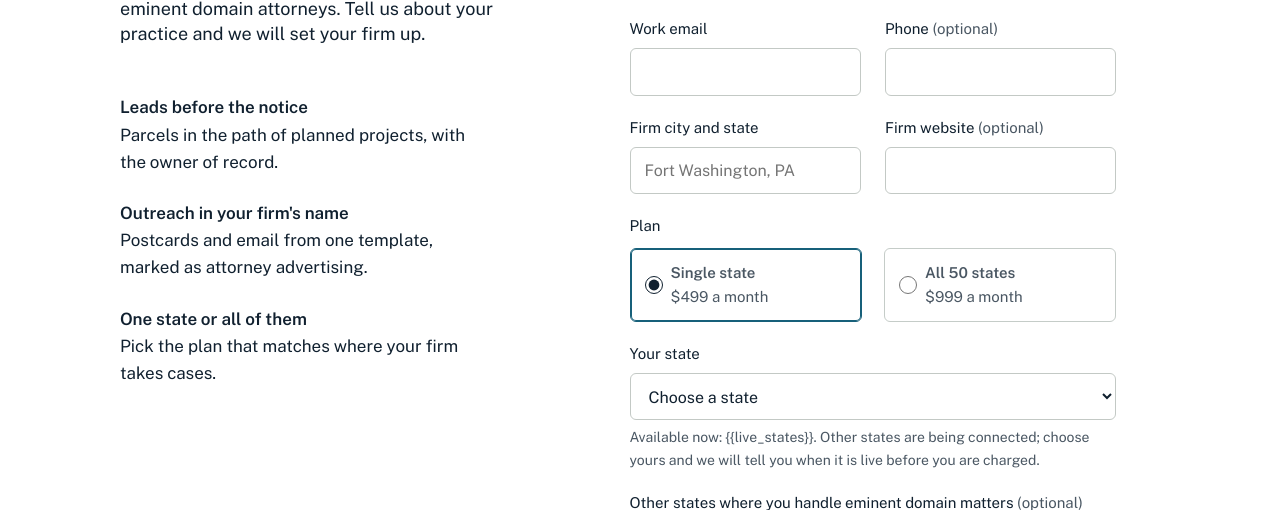
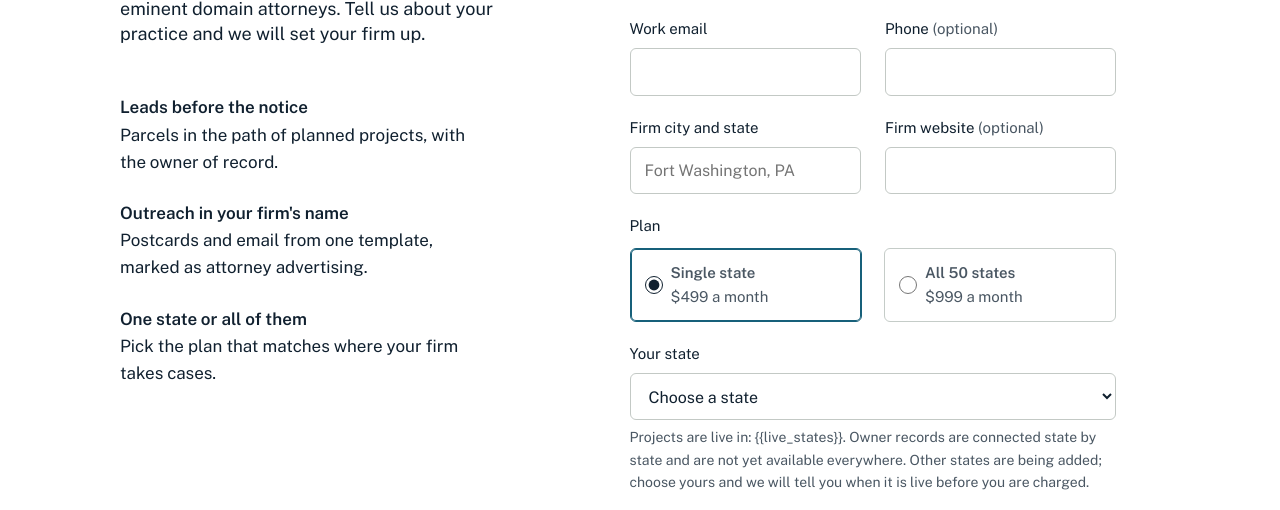
Before and after one commit to Stitch-sixtwosix/eminent-domain-radar, a plain HTML site: page edradar/web/landing/signup.html in a window 1280 px wide. Shown: the part 265-775 px from the top of the page. Drawn offline with nearby package versions, Linux system fonts and the light colour scheme; a script that the page names is missing.

Commit message:
Sign-up: say which states have projects and that owner records vary
Co-Authored-By: Claude Fable 5.2 <noreply@anthropic.com>

```diff
--- a/edradar/web/landing/signup.html
+++ b/edradar/web/landing/signup.html
@@ -53,7 +53,7 @@
           </div></fieldset>
         <label class="full" id="state-row">Your state<select name="plan_state" required>
           <option value="">Choose a state</option>{{state_options}}</select>
-          <span class="hint">Available now: {{live_states}}. Other states are being connected; choose yours and we will tell you when it is live before you are charged.</span></label>
+          <span class="hint">Projects are live in: {{live_states}}. Owner records are connected state by state and are not yet available everywhere. Other states are being added; choose yours and we will tell you when it is live before you are charged.</span></label>
         <label class="full">Other states where you handle eminent domain matters <span>(optional)</span><input type="text" name="states" autocomplete="off"></label>
         <fieldset class="full"><legend>Who do you represent?</legend>
           <div class="choices">
```
